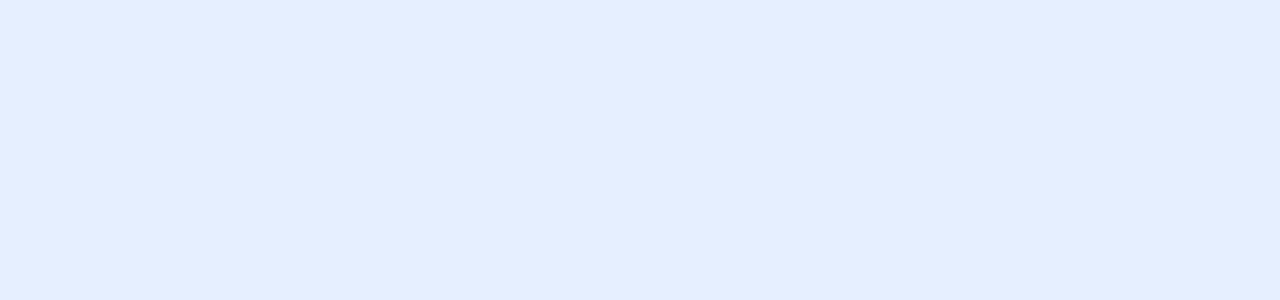
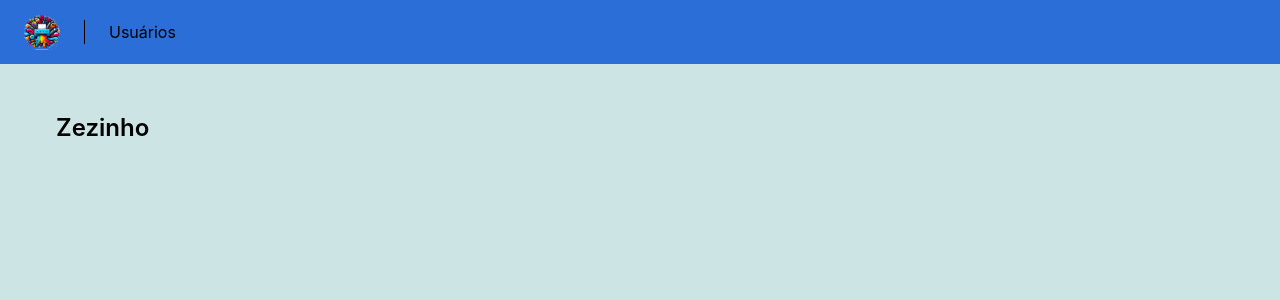
Before and after one commit to TheOkamoto/frontgraf, a React (Vite) app: page /users in a window 1280 px wide. Before the commit this address had no page. Shown: the top 300 px of the page. Built offline with nearby package versions, Linux system fonts and the light colour scheme.

Commit message:
separator working

```diff
--- a/src/components/app/header.jsx
+++ b/src/components/app/header.jsx
@@ -1,12 +1,19 @@
-import { Separator } from "@radix-ui/react-separator";
+import { Separator } from "../ui/separator";
 import Logo from "../../assets/logo_normal.png";
+import { NavLink } from "./navlink";
+import Users from "../../pages/app/users/UserList";
 
 export function Header() {
     return(
         <div className="bg-primary">
             <div className="flex h-16 items-center gap-6 p-6">
                 <img src={Logo} alt="Logo" className="h-9 w-9" />
-                <Separator orientation="vertical" className="h-6 bg-muted"/>
+                <Separator orientation="vertical" className="h-6 bg-black "/>
+                <nav className="flex items-center space-x-4 lg:space-x-6">
+                    <NavLink to="/users"/>
+                        Usuários
+                    <NavLink/>
+                </nav>
             </div>
         </div>
     );
--- /dev/null
+++ b/src/components/app/navlink.jsx
@@ -0,0 +1,16 @@
+import { useLocation } from "react-router-dom"; // Add this import statement
+import { Link } from "react-router-dom";
+
+export function NavLink(props){
+    const { pathname } = useLocation();
+    return(
+        <Link
+            {...props}
+            data-current = {pathname === props.to}
+            className="flex items-center gap-2 text-sm
+            font-medium text-accent-foreground transition-colors
+            hover:text-accent-hover data-[current=true]"
+
+        />
+    );
+}
--- a/src/pages/app/home.jsx
+++ b/src/pages/app/home.jsx
@@ -1,6 +1,6 @@
 import { Button } from "@/components/ui/button";
 
-export function Home() {
+export function Home2() {
     return (
         <div className="p-6">
             <Button>Olá cefet</Button>
--- a/src/pages/app/home2.jsx
+++ b/src/pages/app/users.jsx
@@ -1,9 +1,9 @@
 import { Button } from "@/components/ui/button";
 
-export function Home2() {
+export function Home() {
     return (
         <div className="p-6">
-            <Button>Olá cefet</Button>
+            <Button>users</Button>
         </div>
     )
 }
--- /dev/null
+++ b/src/pages/app/users/UserList.jsx
@@ -0,0 +1,7 @@
+export default function UserList() {
+    return (
+        <div className="p-6">
+            <h1 className="text-2xl font-semibold">Zezinho</h1>
+        </div>
+    )
+}
--- a/src/pages/router.jsx
+++ b/src/pages/router.jsx
@@ -1,10 +1,8 @@
 import { Route, Routes } from 'react-router-dom';
 import DefaultLayout from './layouts/app/defaultLayout';
-import { Home } from './app/home';
 import AuthLayout from './layouts/auth/authLayout';
 import Login from './auth/login';
-import { Home2 } from './app/home2';
-
+import UserList from './app/users/userList';
 export default function Router() {
     return (
         <Routes>
@@ -12,7 +10,7 @@ export default function Router() {
                 <Route path="/" element={<Login />} />
             </Route>
             <Route path="/" element={<DefaultLayout />}>
-                <Route path="/home" element={<Home />} />
+                <Route path="/users" element={<UserList />} />
             </Route>
         </Routes>
     );
```
Also changed, not shown: postcss.config.cjs (renamed from postcss.config.js).
